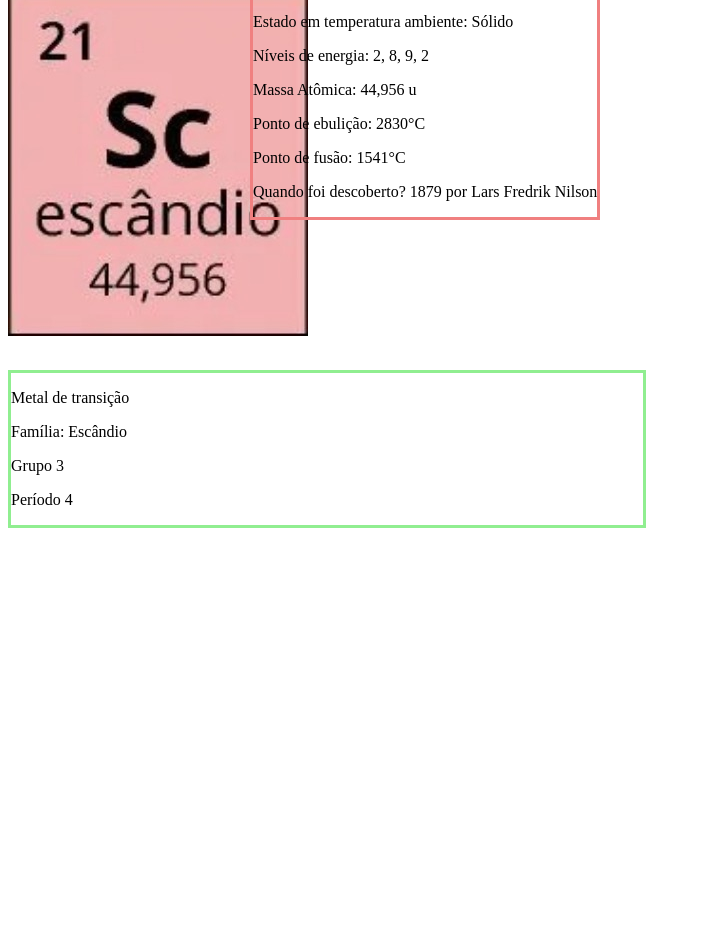
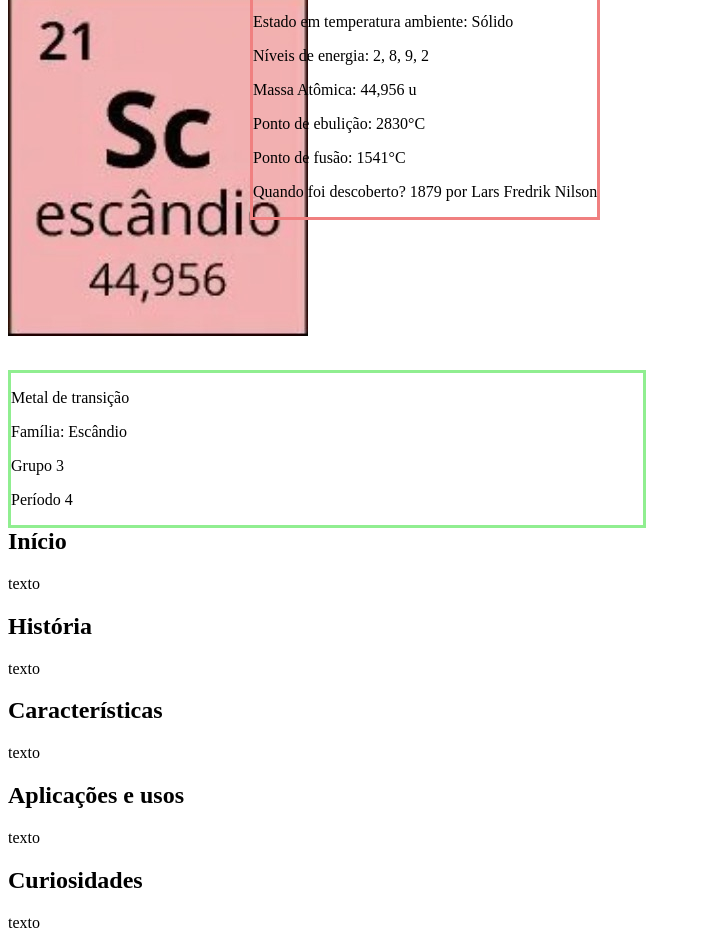
Before and after one commit to Jorjye/Tabela-PW, a plain HTML site: page Elementos/21_ElementoEscândio.html in a window 1280 px wide. Shown: the part 80-1028 px from the top of the page, without its empty margins (0-701 px from the left). Before the commit the page ends 800 px from the top, so only its background shows below. Drawn offline with Linux system fonts and the light colour scheme.

Commit message:
Update 21_ElementoEscândio.html
add <div class="text">
        <h2>Início </h2>
        <p> texto </p>
        <h2>História </h2>
        <p> texto </p>
        <h2>Características </h2>
        <p> texto </p>
        <h2>Aplicações e usos </h2>
        <p> texto </p>
        <h2>Curiosidades</h2>
        <p> texto </p>
    </div>

```diff
--- a/Elementos/21_ElementoEscândio.html
+++ b/Elementos/21_ElementoEscândio.html
@@ -25,6 +25,18 @@
             <p> Grupo 3 </p>
             <p> Período 4 </p>
         </div>
+            <div class="text">
+            <h2>Início </h2>
+            <p> texto </p>
+            <h2>História </h2>
+            <p> texto </p>
+            <h2>Características </h2>
+            <p> texto </p>
+            <h2>Aplicações e usos </h2>
+            <p> texto </p>
+            <h2>Curiosidades</h2>
+            <p> texto </p>
+        </div>
 
     </body>
 </html>
```
